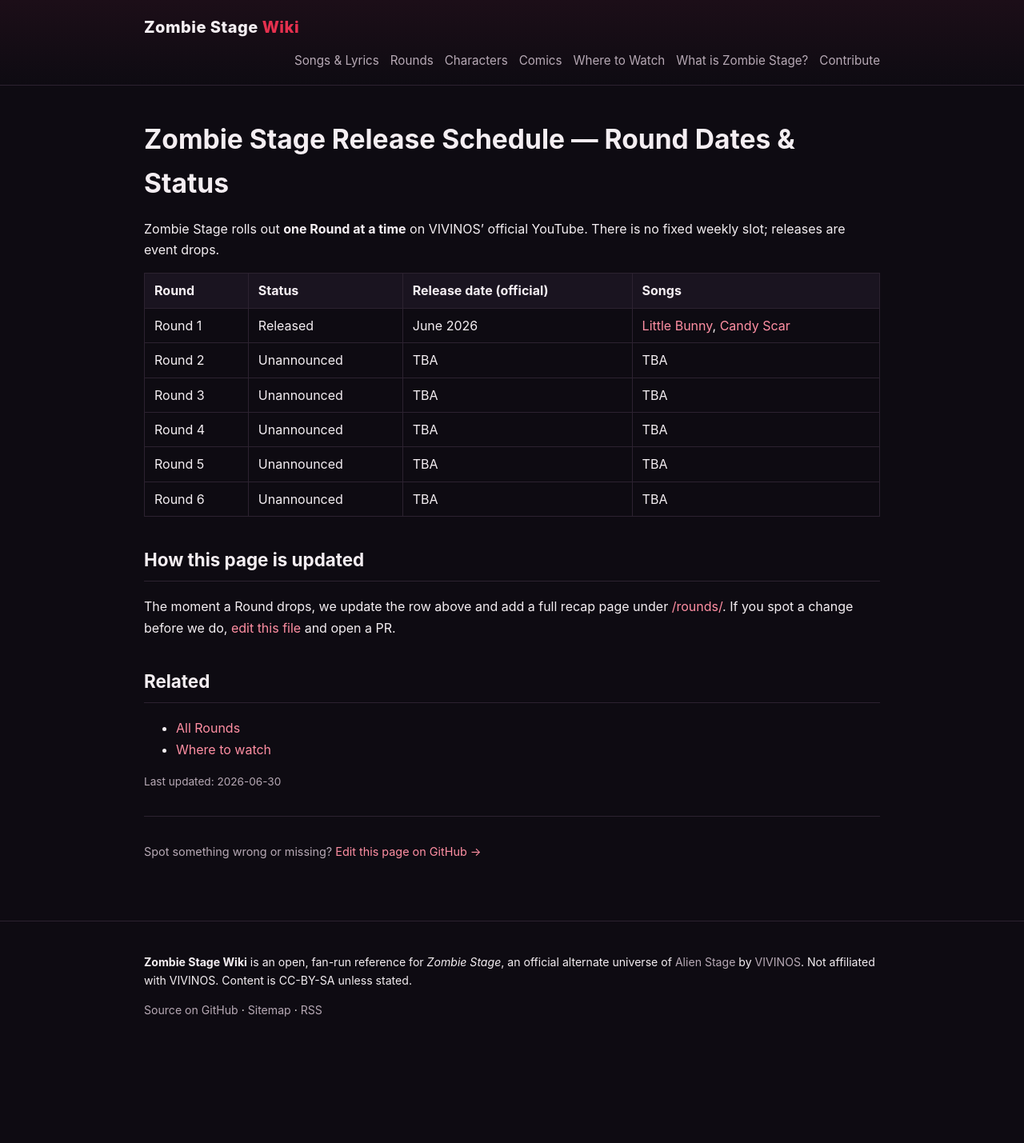
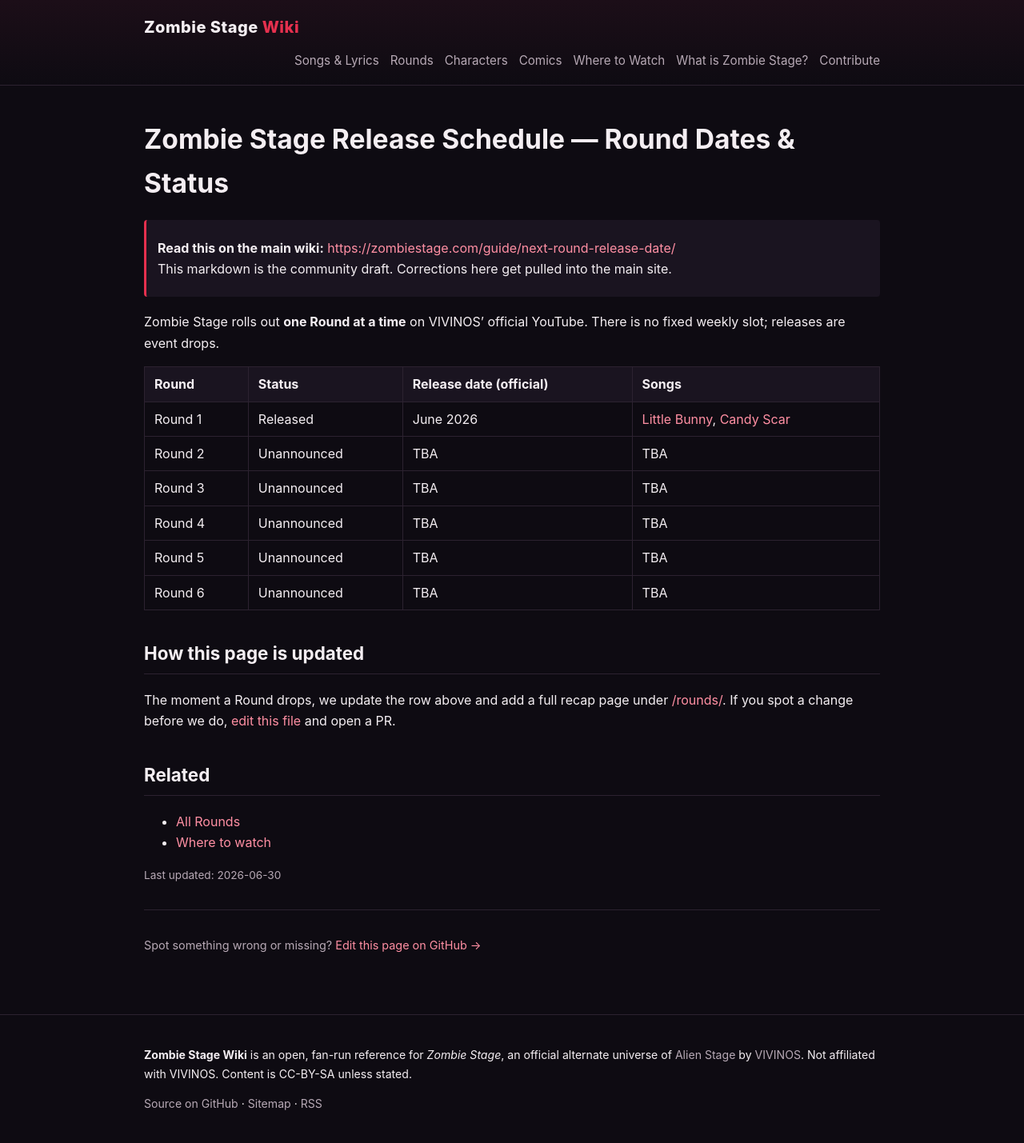
Before and after one commit to zombiestageweb/Wiki, a Jekyll site: the page built from release-schedule/index.md, in a window 1280 px wide. Shown: the whole page at 80% size. Built offline with Jekyll 4.4.1, drawn with Linux system fonts in a browser that asks for light colours; before the commit the page ends 1312 px from its top, so only the background shows below that.

Commit message:
docs(release-schedule/index.md): add canonical link to main site

```diff
--- a/release-schedule/index.md
+++ b/release-schedule/index.md
@@ -5,6 +5,9 @@ description: "Zombie Stage release schedule: what has aired, what's next, and cu
 permalink: /release-schedule/
 updated: 2026-06-30
 ---
+
+> **Read this on the main wiki:** [https://zombiestage.com/guide/next-round-release-date/](https://zombiestage.com/guide/next-round-release-date/)
+> This markdown is the community draft. Corrections here get pulled into the main site.
 
 Zombie Stage rolls out **one Round at a time** on VIVINOS' official YouTube. There is no fixed
 weekly slot; releases are event drops.
```
